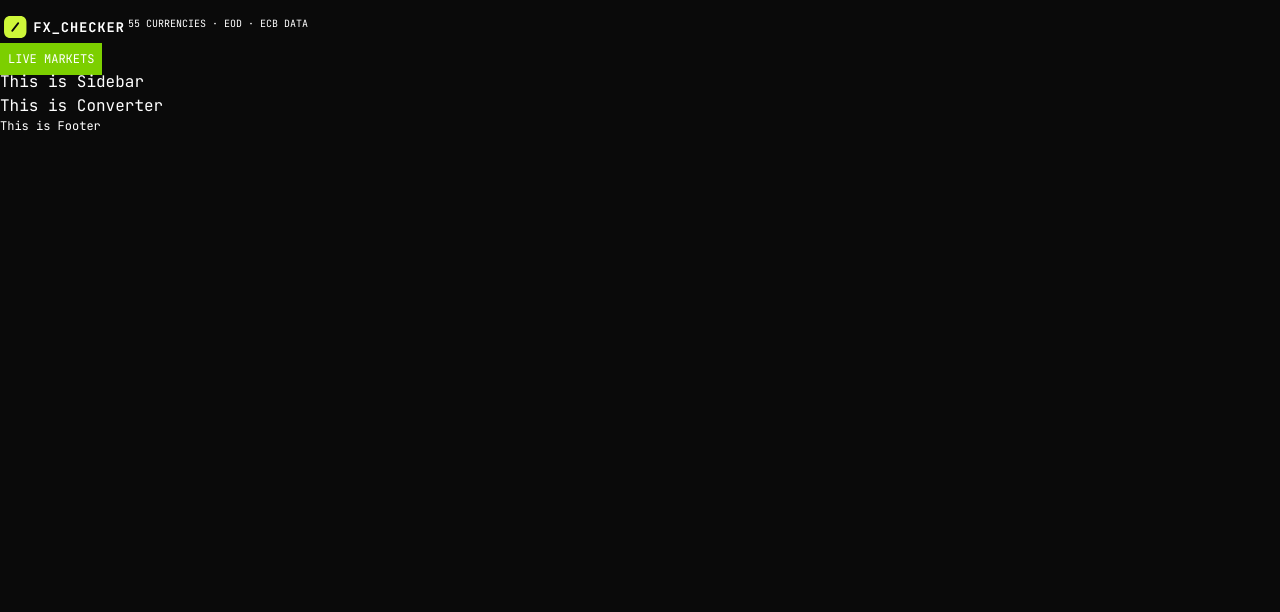
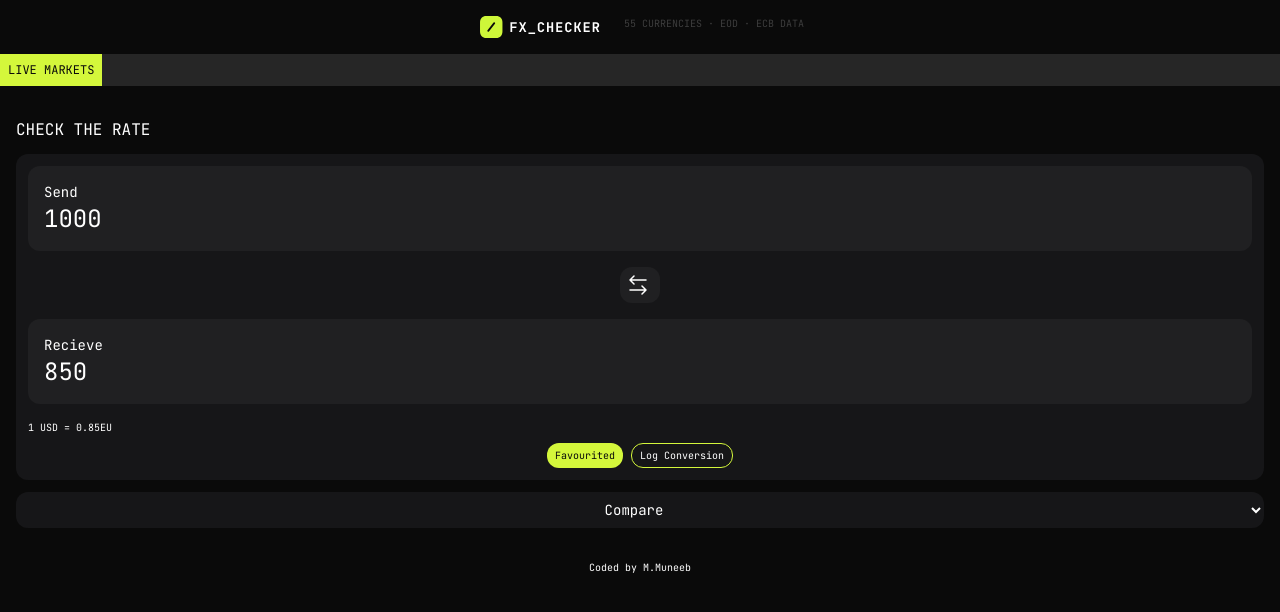
Before and after one commit to mmuneeb1000/foreign-exchange-checker, a React (Vite) app: page / in a window 1280 px wide. Shown: the top 612 px of the page. Built offline with nearby package versions, Linux system fonts and the light colour scheme.

Commit message:
header, converter, live counter defined

```diff
--- a/src/App.jsx
+++ b/src/App.jsx
@@ -1,7 +1,7 @@
 import Header from "./components/Header";
 import Footer from "./components/Footer";
 import Live from "./components/Live";
-import Sidebar from "./components/Sidebar";
+import ToggleBar from "./components/ToggleBar";
 import Converter from "./components/Converter";
 
 function App() {
@@ -9,8 +9,10 @@ function App() {
     <>
       <Header />
       <Live />
-      <Sidebar />
-      <Converter />
+      <main className="px-4 py-8">
+        <Converter />
+        <ToggleBar />
+      </main>
       <Footer />
     </>
   );
--- a/src/components/Converter.jsx
+++ b/src/components/Converter.jsx
@@ -1,5 +1,40 @@
+import ConversionIcon from "../assets/images/icon-exchange.svg";
 function Converter() {
-  return <h1>This is Converter</h1>;
+  return (
+    <section className="bg-neutral-900 flex flex-col">
+      <h2 className="text-base uppercase">Check The Rate</h2>
+      <div className="flex p-3 my-3 bg-neutral-700 rounded-xl justify-around flex-col gap-4 ">
+        <div className="p-4 rounded-xl bg-neutral-600">
+          <h3>Send</h3>
+          <p className="text-2xl">1000</p>
+        </div>
+        <div className="mx-auto p-2 w-10 rounded-xl bg-neutral-600">
+          <img src={ConversionIcon} />
+        </div>
+        <div className="p-4 rounded-xl bg-neutral-600">
+          <h3>Recieve</h3>
+          <p className="text-2xl">850</p>
+        </div>
+        <div className="flex flex-col gap-2 align-center">
+          <p className="text-[10px]"> 1 USD = 0.85EU </p>
+          <div className="flex justify-center gap-2">
+            <button
+              className="text-[10px] text-neutral-900
+            px-2 py-1 bg-lime-500 rounded-xl "
+            >
+              Favourited
+            </button>
+            <button
+              className="text-[10px] text-white
+            px-2 py-1 border border-lime-500 rounded-xl"
+            >
+              Log Conversion
+            </button>
+          </div>
+        </div>
+      </div>
+    </section>
+  );
 }
 
 export default Converter;
--- a/src/components/Footer.jsx
+++ b/src/components/Footer.jsx
@@ -1,5 +1,5 @@
 function Footer() {
-  return <h2 className="text-xs">This is Footer</h2>;
+  return <h2 className="text-[10px] text-center">Coded by M.Muneeb</h2>;
 }
 
 export default Footer;
--- a/src/components/Header.jsx
+++ b/src/components/Header.jsx
@@ -2,9 +2,9 @@ import SiteLogo from "../assets/images/logo.svg";
 
 function Header() {
   return (
-    <header className="w-full flex mt-4">
+    <header className="w-full flex my-4 justify-center gap-5 ">
       <img className="w-30 mx-1" src={SiteLogo} />
-      <p className="text-[10px] uppercase text-right">
+      <p className="text-[10px] text-neutral-400 uppercase text-right ">
         55 Currencies · EOD · ECB Data
       </p>
     </header>
--- a/src/components/Live.jsx
+++ b/src/components/Live.jsx
@@ -1,7 +1,11 @@
 function Live() {
   return (
-    <section className="mt-2 ">
-      <span className="text-xs p-2 bg-lime-500 uppercase">Live Markets</span>
+    <section className="mt-2 bg-neutral-800">
+      <div className="flex">
+        <span className="text-xs text-neutral-900 p-2 bg-lime-500 uppercase">
+          Live Markets
+        </span>
+      </div>
     </section>
   );
 }
--- a/src/components/Sidebar.jsx
+++ /dev/null
@@ -1,5 +0,0 @@
-function Sidebar() {
-  return <h1>This is Sidebar</h1>;
-}
-
-export default Sidebar;
--- /dev/null
+++ b/src/components/ToggleBar.jsx
@@ -0,0 +1,20 @@
+function ToggleBar() {
+  return (
+    <section>
+      <div>
+        <select
+          name="toggle"
+          id="toggle"
+          className="w-full bg-neutral-700 rounded-xl text-center px-1 py-2"
+        >
+          <option value="Compare">Compare</option>
+          <option value="History">History</option>
+          <option value="Favorites">Favorites</option>
+          <option value="Log">Log</option>
+        </select>
+      </div>
+    </section>
+  );
+}
+
+export default ToggleBar;
--- a/src/index.css
+++ b/src/index.css
@@ -2,21 +2,21 @@
 
 @theme {
   /* base-colors */
-  --neutral-900: hsl(0, 0%, 4%);
-  --neutral-700: hsl(240, 4%, 9%);
-  --neutral-600: hsl(240, 3%, 13%);
-  --neutral-500: hsl(0, 0%, 18%);
-  --neutral-400: hsl(0, 0%, 24%);
-  --neutral-300: hsl(240, 1%, 27%);
-  --neutral-200: hsl(0, 0%, 62%);
-  --neutral-100: hsl(0, 0%, 78%);
-  --white: hsl(0, 0%, 100%);
+  --color-neutral-900: hsl(0, 0%, 4%);
+  --color-neutral-700: hsl(240, 4%, 9%);
+  --color-neutral-600: hsl(240, 3%, 13%);
+  --color-neutral-500: hsl(0, 0%, 18%);
+  --color-neutral-400: hsl(0, 0%, 24%);
+  --color-neutral-300: hsl(240, 1%, 27%);
+  --color-neutral-200: hsl(0, 0%, 62%);
+  --color-neutral-100: hsl(0, 0%, 78%);
+  --color-white: hsl(0, 0%, 100%);
 
   /* accent-colors*/
-  --lime-500: hsl(71, 92%, 60%);
-  --lime-800: hsl(73, 100%, 10%);
-  --red-500: hsl(104, 96%, 47%);
-  --green-500: hsl(0, 100%, 63%);
+  --color-lime-500: hsl(71, 92%, 60%);
+  --color-lime-800: hsl(73, 100%, 10%);
+  --color-red-500: hsl(104, 96%, 47%);
+  --color-green-500: hsl(0, 100%, 63%);
 }
 
 @font-face {
@@ -26,6 +26,7 @@
 
 body {
   font-family: "JetBrains Mono", monospace;
-  background-color: var(--neutral-900);
-  color: var(--white);
+  background-color: var(--color-neutral-900);
+  color: var(--color-white);
+  font-size: 0.875rem;
 }
```
